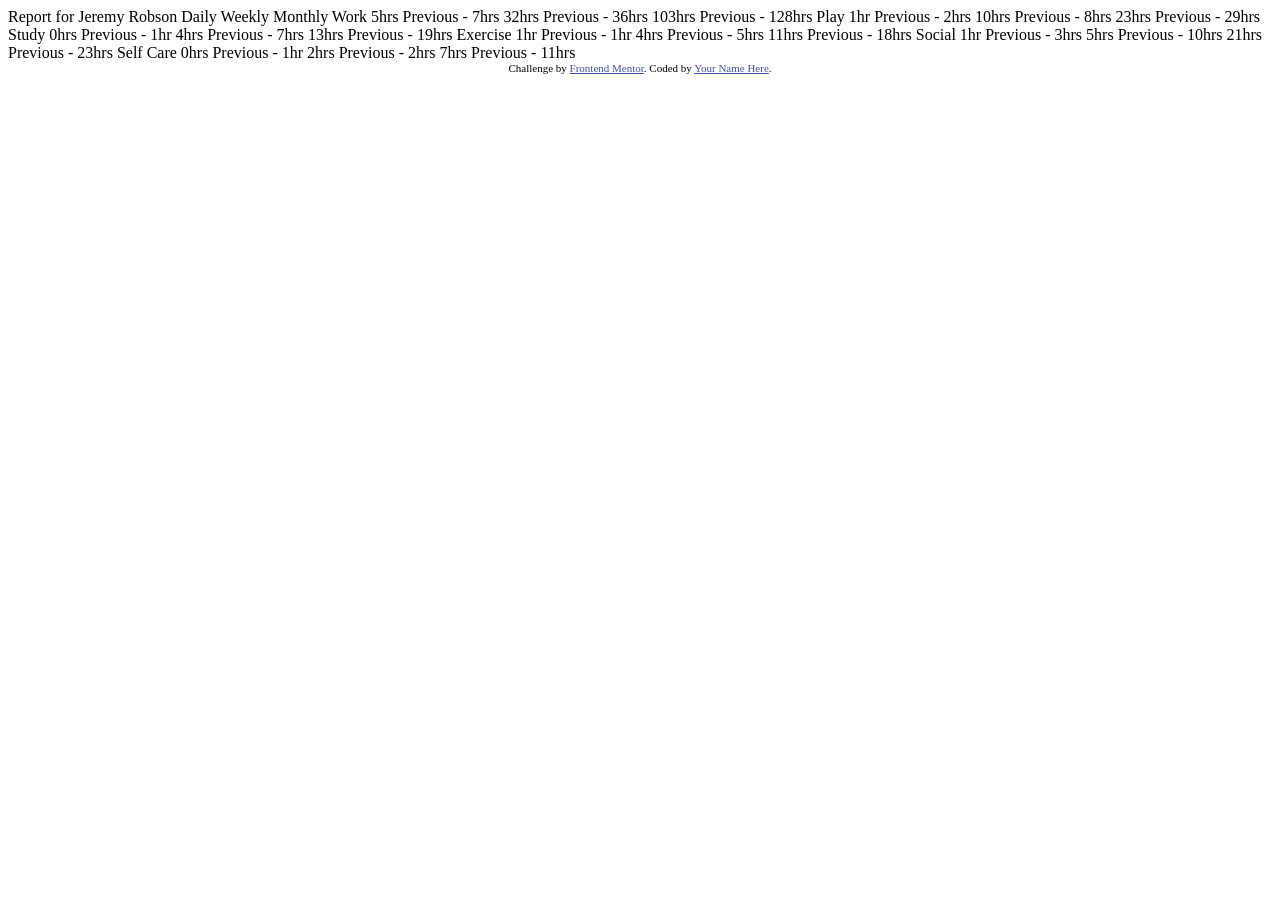
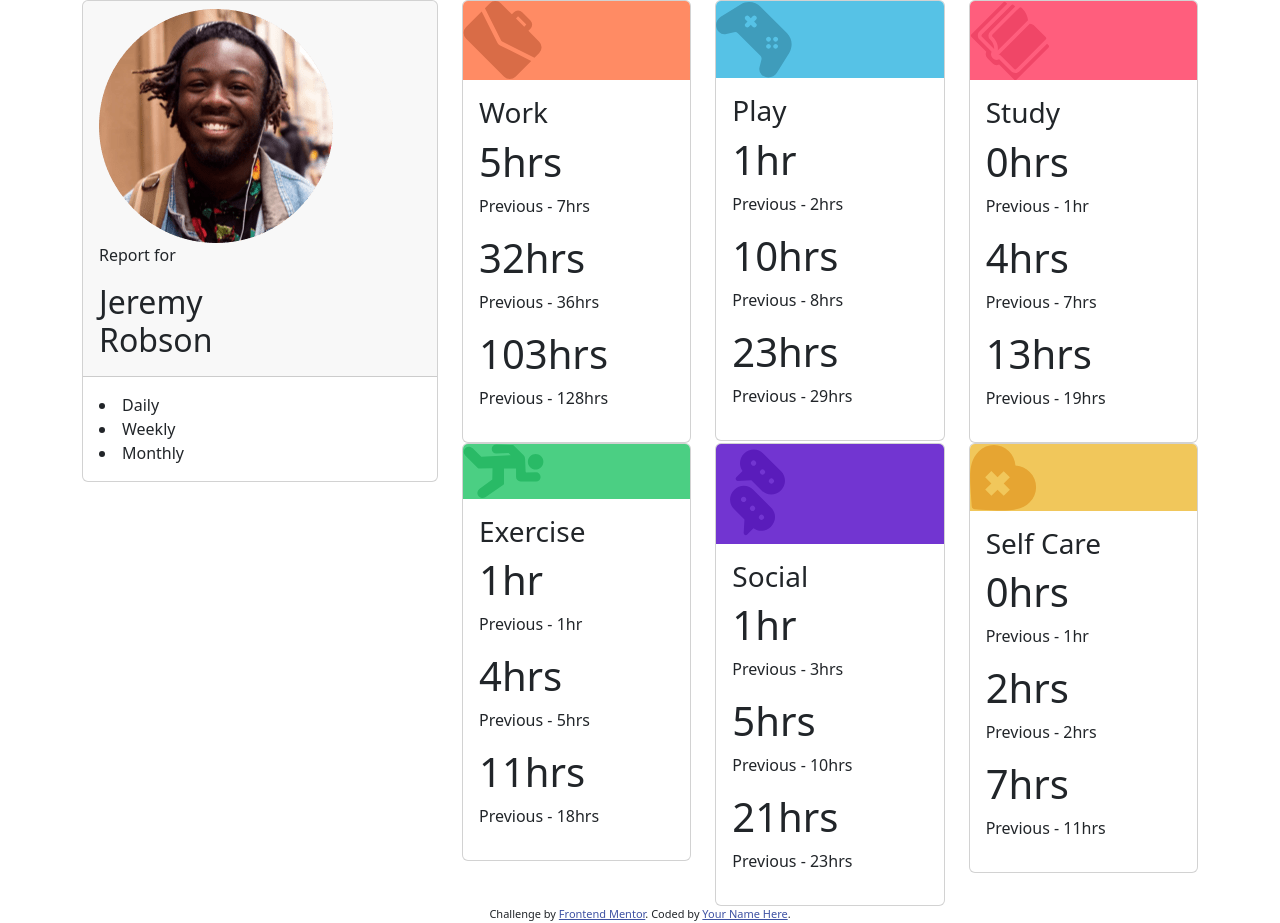
Before and after one commit to sambarnades/Time-Tracking-DashBoard, a plain HTML site: page index.html in a window 1280 px wide. Before the commit the page ends 800 px from the top, so only its background shows below. Drawn offline with nearby package versions, Linux system fonts and the light colour scheme.

Commit message:
Work on it!

```diff
--- a/index.html
+++ b/index.html
@@ -1,80 +1,225 @@
 <!DOCTYPE html>
 <html lang="en">
+
 <head>
   <meta charset="UTF-8">
-  <meta name="viewport" content="width=device-width, initial-scale=1.0"> <!-- displays site properly based on user's device -->
+  <meta name="viewport" content="width=device-width, initial-scale=1.0">
+  <!-- displays site properly based on user's device -->
 
   <link rel="icon" type="image/png" sizes="32x32" href="./images/favicon-32x32.png">
+  <link href="https://cdn.jsdelivr.net/npm/bootstrap@5.3.0-alpha1/dist/css/bootstrap.min.css" rel="stylesheet" integrity="sha384-GLhlTQ8iRABdZLl6O3oVMWSktQOp6b7In1Zl3/Jr59b6EGGoI1aFkw7cmDA6j6gD" crossorigin="anonymous">
+  <link rel="stylesheet" href="style.css">
 
   <title>Frontend Mentor | Time tracking dashboard</title>
 
   <!-- Feel free to remove these styles or customise in your own stylesheet 👍 -->
   <style>
-    .attribution { font-size: 11px; text-align: center; }
-    .attribution a { color: hsl(228, 45%, 44%); }
+    .attribution {
+      font-size: 11px;
+      text-align: center;
+    }
+
+    .attribution a {
+      color: hsl(228, 45%, 44%);
+    }
   </style>
 </head>
+
 <body>
 
-  Report for
-  Jeremy Robson
+  <div class="container">
+    <div class="row">
+      <div class="col-md-4">
+        <div class="card">
+            <div class="card-header">
+              <img src="images/image-jeremy.png" alt="">
 
-  Daily
-  Weekly
-  Monthly
+              <p>Report for</p>
+              <h2>Jeremy <br>Robson</h2>
+            </div>
+            <div class="card-body bg-night-blue">
+              <div class="list-group-item">
+              <li>Daily</li>
+              <li>Weekly</li>
+              <li>Monthly</li>
+              </div>
 
-  Work
-  5hrs <!-- daily -->
-  Previous - 7hrs <!-- daily -->
-  32hrs <!-- weekly -->
-  Previous - 36hrs <!-- weekly -->
-  103hrs <!-- monthly -->
-  Previous - 128hrs <!-- monthly -->
+        </div>
+        </div>
 
-  Play
-  1hr <!-- daily -->
-  Previous - 2hrs <!-- daily -->
-  10hrs <!-- weekly -->
-  Previous - 8hrs <!-- weekly -->
-  23hrs <!-- monthly -->
-  Previous - 29hrs <!-- monthly -->
 
-  Study
-  0hrs <!-- daily -->
-  Previous - 1hr <!-- daily -->
-  4hrs <!-- weekly -->
-  Previous - 7hrs <!-- weekly -->
-  13hrs <!-- monthly -->
-  Previous - 19hrs <!-- monthly -->
 
-  Exercise
-  1hr <!-- daily -->
-  Previous - 1hr <!-- daily -->
-  4hrs <!-- weekly -->
-  Previous - 5hrs <!-- weekly -->
-  11hrs <!-- monthly -->
-  Previous - 18hrs <!-- monthly -->
+      </div>
+      <div class="col">
+        <div class="row">
+          <div class="col-md-4">
+            <div class="card">
+              <div class="card-img-top bg-orange">
+                <img src="images/icon-work.svg" alt="">
+              </div>
+              <div class="card-body bg-night-blue">
+                <h3>Work</h3>
+                <h1>5hrs</h1>
+                <!-- daily -->
+                <p>Previous - 7hrs</p>
+                <!-- daily -->
+                <h1>32hrs</h1>
+                <!-- weekly -->
+                <p>Previous - 36hrs</p>
+                <!-- weekly -->
+                <h1>103hrs</h1>
+                <!-- monthly -->
+                <p>Previous - 128hrs</p>
+                <!-- monthly -->
+              </div>
 
-  Social
-  1hr <!-- daily -->
-  Previous - 3hrs <!-- daily -->
-  5hrs <!-- weekly -->
-  Previous - 10hrs <!-- weekly -->
-  21hrs <!-- monthly -->
-  Previous - 23hrs <!-- monthly -->
+            </div>
+          </div>
+          <div class="col-md-4">
+            <div class="card">
+              <div class="card-img-top bg-watergreen">
+                <img src="images/icon-play.svg" alt="">
+              </div>
+              <div class="card-body bg-night-blue">
+                <h3>Play</h3>
+                <h1>1hr</h1>
+                <!-- daily -->
+                <p>Previous - 2hrs</p>
+                <!-- daily -->
+                <h1>10hrs</h1>
+                <!-- weekly -->
+                <p>Previous - 8hrs</p>
+                <!-- weekly -->
+                <h1>23hrs</h1>
+                <!-- monthly -->
+                <p>Previous - 29hrs</p>
+                <!-- monthly -->
+              </div>
+            </div>
+          </div>
+          <div class="col-md-4">
+            <div class="card">
+              <div class="card-img-top bg-red">
+                <img src="images/icon-study.svg" alt="">
 
-  Self Care
-  0hrs <!-- daily -->
-  Previous - 1hr <!-- daily -->
-  2hrs <!-- weekly -->
-  Previous - 2hrs <!-- weekly -->
-  7hrs <!-- monthly -->
-  Previous - 11hrs <!-- monthly -->
+              </div>
+              <div class="card-body bg-night-blue">
+                <h3>Study</h3>
+                <h1>0hrs</h1>
+                <!-- daily -->
+                <p>Previous - 1hr</p>
+                <!-- daily -->
+                <h1>4hrs</h1>
+                <!-- weekly -->
+                <p>Previous - 7hrs</p>
+                <!-- weekly -->
+                <h1>13hrs</h1>
+                <!-- monthly -->
+                <p>Previous - 19hrs</p>
+                <!-- monthly -->
+              </div>
+            </div>
+          </div>
+        </div>
+
+        <div class="row">
+
+          <div class="col-md-4">
+            <div class="card">
+              <div class="card-img-top bg-green">
+                <img src="images/icon-exercise.svg" alt="">
+              </div>
+              <div class="card-body bg-night-blue">
+                <h3>Exercise</h3>
+            <h1>1hr</h1>
+            <!-- daily -->
+            <p>Previous - 1hr</p>
+            <!-- daily -->
+            <h1>4hrs</h1>
+            <!-- weekly -->
+            <p>Previous - 5hrs</p>
+            <!-- weekly -->
+            <h1>11hrs</h1>
+            <!-- monthly -->
+            <p>Previous - 18hrs</p>
+            <!-- monthly -->
+              </div>
+            </div>
+          </div>
+
+          <div class="col-md-4">
+            <div class="card">
+              <div class="card-img-top bg-violet">
+                <img src="images/icon-social.svg" alt="">
+              </div>
+              <div class="card-body bg-night-blue">
+                <h3>Social</h3>
+            <h1>1hr</h1>
+            <!-- daily -->
+            <p>Previous - 3hrs</p>
+            <!-- daily -->
+            <h1>5hrs</h1>
+            <!-- weekly -->
+            <p>Previous - 10hrs</p>
+            <!-- weekly -->
+            <h1>21hrs</h1>
+            <!-- monthly -->
+            <p>Previous - 23hrs</p>
+            <!-- monthly -->
+              </div>
+            </div>
+          </div>
+
+          <div class="col-md-4">
+            <div class="card">
+              <div class="card-img-top bg-yellow">
+                <img src="images/icon-self-care.svg" alt="">
+
+              </div>
+              <div class="card-body bg-night-blue">
+                <h3>Self Care</h3>
+            <h1>0hrs</h1>
+            <!-- daily -->
+            <p>Previous - 1hr</p>
+            <!-- daily -->
+            <h1>2hrs</h1>
+            <!-- weekly -->
+            <p>Previous - 2hrs</p>
+            <!-- weekly -->
+            <h1>7hrs</h1>
+            <!-- monthly -->
+            <p>Previous - 11hrs</p>
+            <!-- monthly -->
+              </div>
+            </div>
+          </div>
+        </div>
+      </div>
+    </div>
+  </div>
+
+
+
+
+
+
+
+
+
+
+
+
 
 
   <div class="attribution">
     Challenge by <a href="https://www.frontendmentor.io?ref=challenge" target="_blank">Frontend Mentor</a>.
     Coded by <a href="#">Your Name Here</a>.
   </div>
+
+  <script src="https://cdn.jsdelivr.net/npm/bootstrap@5.3.0-alpha1/dist/js/bootstrap.bundle.min.js"
+    integrity="sha384-w76AqPfDkMBDXo30jS1Sgez6pr3x5MlQ1ZAGC+nuZB+EYdgRZgiwxhTBTkF7CXvN" crossorigin="anonymous">
+  </script>
+
 </body>
+
 </html>
--- /dev/null
+++ b/style.css
@@ -0,0 +1,25 @@
+/* ------------ BACKGROUNDS ------------ */
+
+.bg-orange{
+  background-color:  #FF8B64;
+}
+
+.bg-watergreen{
+    background-color: #56C2E6;
+}
+
+.bg-red{
+    background-color: #FF5E7D;
+}
+
+.bg-green{
+    background-color: #4BCF83;
+}
+
+.bg-violet{
+    background-color: #7235D1;
+}
+
+.bg-yellow{
+    background-color: #F1C75B;
+}
```
